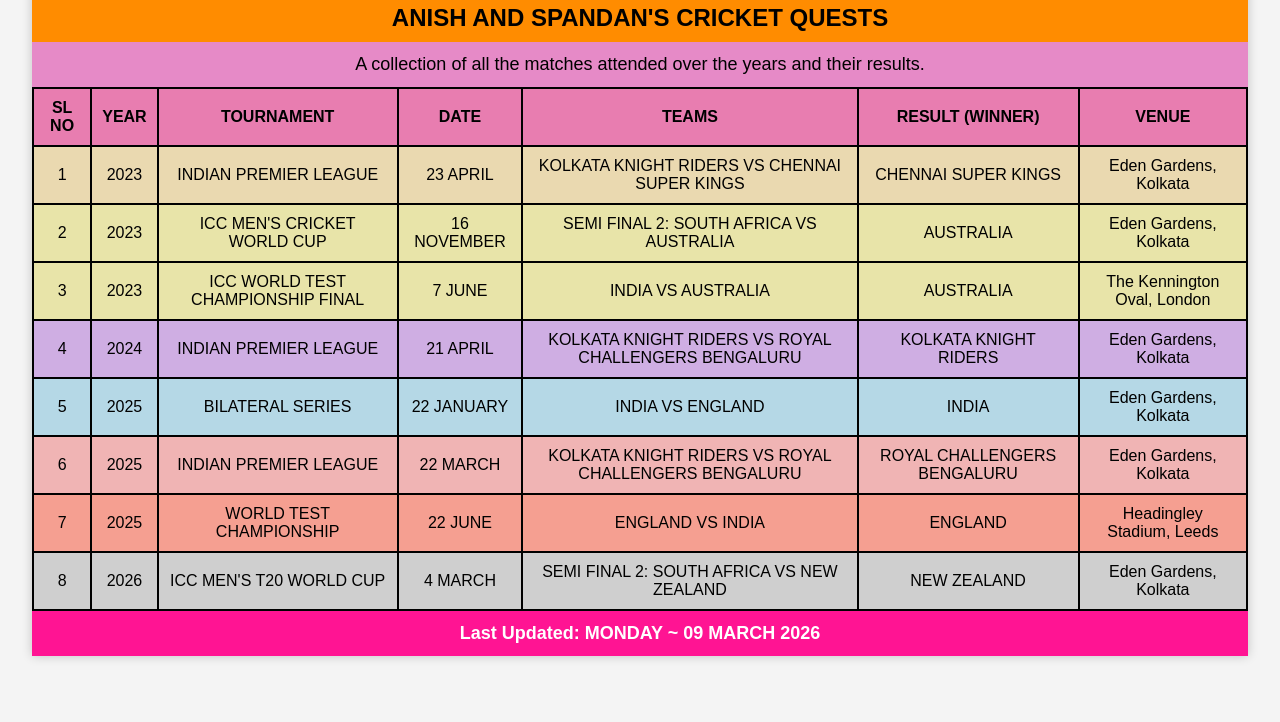
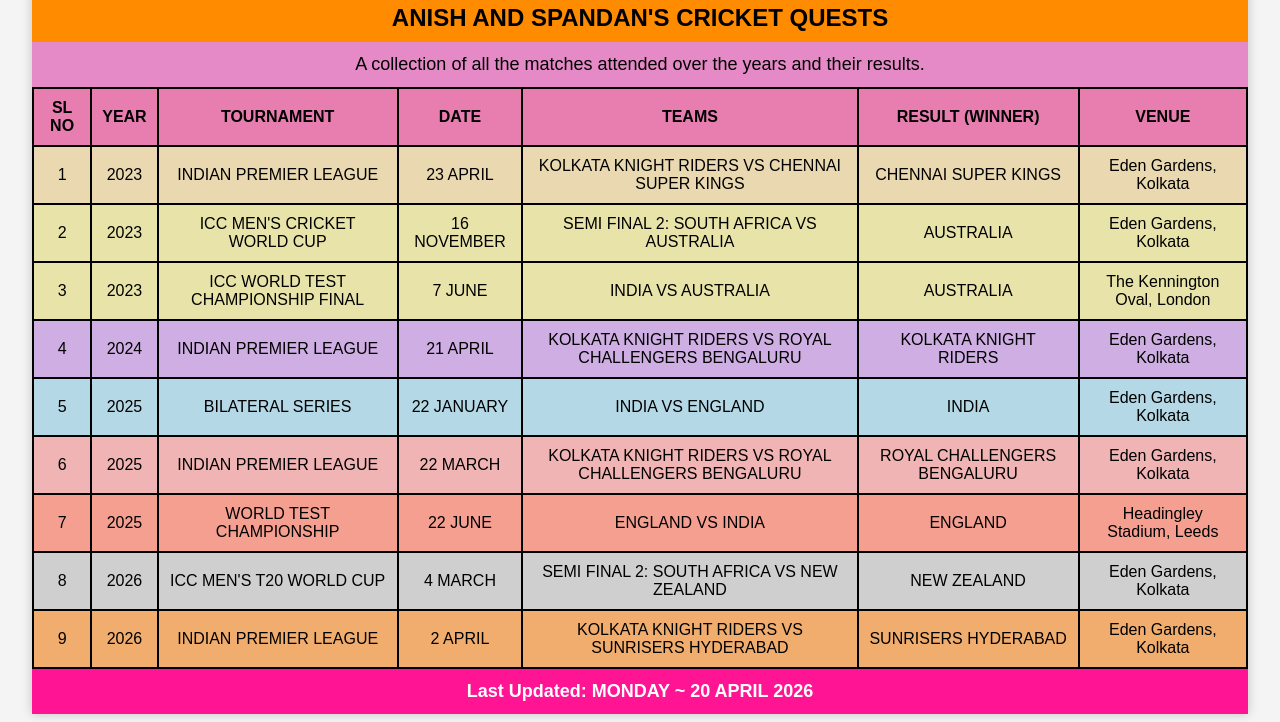
Before and after one commit to The-Nobleman-AB/cricket-quests, a plain HTML site: page index.html in a window 1280 px wide. Shown: the part 78-800 px from the top of the page. Drawn offline with Linux system fonts and the light colour scheme.

Commit message:
Update index.html

```diff
--- a/index.html
+++ b/index.html
@@ -65,6 +65,7 @@
 .rcb{background:#f0b4b4;}
 .eng{background:#f59f91;}
 .nz{background:#cfcfcf;}
+.srh{background:#F0AD6E;}
 
 .footer{
     background:#ff1493;
@@ -182,10 +183,20 @@
 <td>Eden Gardens, Kolkata</td>
 </tr>
 
+<tr class="srh">
+<td>9</td>
+<td>2026</td>
+<td>INDIAN PREMIER LEAGUE</td>
+<td>2 APRIL</td>
+<td>KOLKATA KNIGHT RIDERS VS SUNRISERS HYDERABAD</td>
+<td>SUNRISERS HYDERABAD</td>
+<td>Eden Gardens, Kolkata</td>
+</tr>
+
 </table>
 
 <div class="footer">
-Last Updated: MONDAY ~ 09 MARCH 2026
+Last Updated: MONDAY ~ 20 APRIL 2026
 </div>
 
 </div>
```
